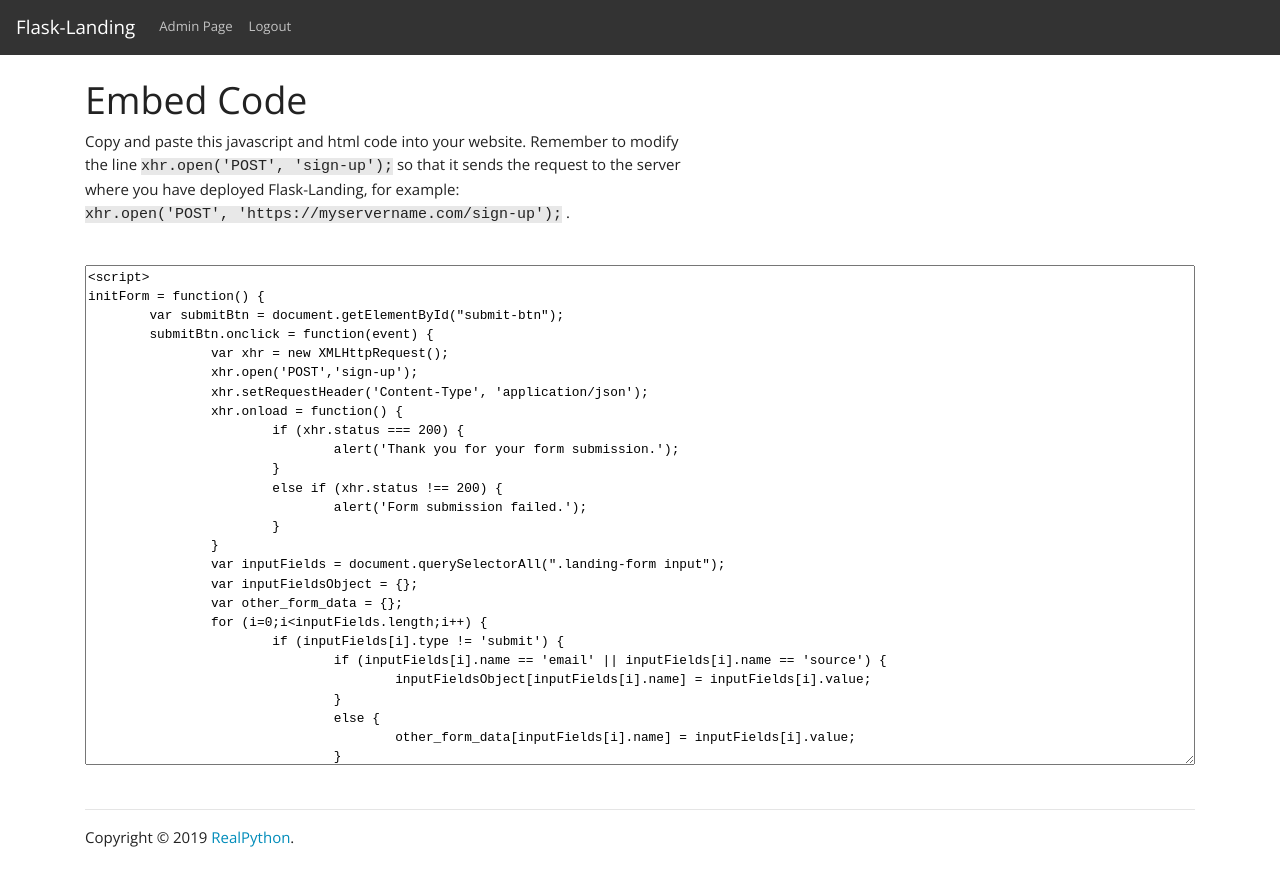
After one commit to mjhea0/Flask-Landing, a Flask app: page /embed-code in a window 1280 px wide. The commit adds this page. Shown: the top 886 px of the page. Run offline with Flask 2, Linux system fonts and the light colour scheme; a user stored in the database is signed in; tables that the repository leaves empty hold one stand-in row (values such as "Sample post"); parts of the project's set-up code (start-up, migrations or seed data) failed here and were passed over; some libraries are stand-ins or nearby versions.

Commit message:
Add sign up API.

```diff
--- a/app/__init__.py
+++ b/app/__init__.py
@@ -39,8 +39,10 @@ db = SQLAlchemy(app)
 
 from app.mod_main.views import main_blueprint
 from app.mod_user.views import user_blueprint
+from app.mod_api        import api_blueprint
 app.register_blueprint(main_blueprint)
 app.register_blueprint(user_blueprint)
+app.register_blueprint(api_blueprint)
 
 
 ####################
--- a/app/mod_user/forms.py
+++ b/app/mod_user/forms.py
@@ -1,11 +1,11 @@
 # app/mod_user/forms.py
 
 
-from flask_wtf import Form
+from flask_wtf import FlaskForm
 from wtforms import TextField, PasswordField
 from wtforms.validators import DataRequired, Email
 
 
-class LoginForm(Form):
+class LoginForm(FlaskForm):
     email = TextField('Email Address', [DataRequired(), Email()])
     password = PasswordField('Password', [DataRequired()])
--- a/app/mod_user/views.py
+++ b/app/mod_user/views.py
@@ -58,6 +58,12 @@ def admin():
     signups = Email.query.all()
     return render_template('user/admin.html', signups=signups)
 
+@user_blueprint.route('/embed-code')
+@login_required
+def embed_code():
+    """Displays ajax based form."""
+    return render_template('user/embed-code.html')
+
 @user_blueprint.route('/download-emails')
 @login_required
 def download_emails():
--- a/app/models.py
+++ b/app/models.py
@@ -45,7 +45,11 @@ class Email(db.Model):
     id = db.Column(db.Integer, primary_key=True, autoincrement=True)
     email = db.Column(db.String, unique=True, nullable=False)
     email_added_on = db.Column(db.DateTime, nullable=False)
+    source = db.Column(db.String)
+    form_data_as_json = db.Column(db.String)
 
-    def __init__(self, email):
+    def __init__(self, email, source=None, form_data_as_json=None):
         self.email = email
+        self.form_data_as_json = form_data_as_json if form_data_as_json else None
+        self.source = source if source else None
         self.email_added_on = datetime.datetime.now()
--- a/app/templates/_base.html
+++ b/app/templates/_base.html
@@ -60,7 +60,7 @@
     <!-- scripts -->
     <script src="https://code.jquery.com/jquery-2.1.1.min.js" type="text/javascript"></script>
     <script src="http://maxcdn.bootstrapcdn.com/bootstrap/4.0.0/js/bootstrap.min.js" type="text/javascript"></script>
-    <script src="{{url_for('static', filename='main.js')}}" type="text/javascript"></script>
+    <script src="{{url_for('static', filename='js/main.js')}}" type="text/javascript"></script>
     {% block js %}{% endblock %}
 
   </body>
--- a/app/templates/user/admin.html
+++ b/app/templates/user/admin.html
@@ -6,13 +6,13 @@
 
 <h1>Email Signups</h1>
 <br>
-
+<a class="btn btn-primary" href="{{ url_for('user.embed_code') }}">Embed Code</a>
 {% if signups %}
 <a class="btn btn-primary" href="{{ url_for('user.download_emails') }}">Download CSV</a>
 <table class="table admin_table">
-  <tr><th>Email Address</th><th>Registered</th></tr>
+  <tr><th>Email Address</th><th>Registered</th><th>Source</th><th>JSON&nbsp;Data</th></tr>
   {% for signup in signups %}
-  <tr><td>{{ signup.email }}</td><td>{{ signup.email_added_on }}</td></tr>
+  <tr><td>{{ signup.email }}</td><td>{{ signup.email_added_on }}</td><td style="white-space: nowrap;">{{ signup.source }}</td><td>{{ signup.form_data_as_json | truncate(15) if signup.form_data_as_json else signup.form_data_as_json}}</td></tr>
   {% endfor %}
 </table>
 {% else %}
--- /dev/null
+++ b/app/templates/user/embed-code.html
@@ -0,0 +1,22 @@
+{% extends "_base.html" %}
+
+{% block title %} - Embed Code{% endblock %}
+
+{% block content %}
+
+<h1>Embed Code</h1>
+<p style="max-width:600px;">Copy and paste this javascript and html code into your website. Remember to modify the line <span style="font-family: 'Courier New', Courier, monospace;background-color:#E8E8E8;white-space: nowrap">xhr.open('POST', 'sign-up');</span> so that it sends the request to the server where you have deployed Flask-Landing, for example: <span style="font-family: 'Courier New', Courier, monospace;background-color:#E8E8E8;white-space: nowrap">xhr.open('POST', 'https://myservername.com/sign-up');</span> .</p>
+<br>
+<textarea
+	spellcheck="false"
+	style="font-family: 'Courier New', Courier, monospace;width:100%;min-height:500px;font-size:.8rem;">
+{% include "user/form-code.html" %}
+</textarea>
+{#
+
+<hr>
+<h2>Test Form</h2>
+{% include "user/form-code.html" %}
+#}
+
+{% endblock %}
--- /dev/null
+++ b/app/templates/user/form-code.html
@@ -0,0 +1,54 @@
+<script>
+initForm = function() {
+	var submitBtn = document.getElementById("submit-btn");
+	submitBtn.onclick = function(event) {
+		var xhr = new XMLHttpRequest();
+		xhr.open('POST','sign-up');
+		xhr.setRequestHeader('Content-Type', 'application/json');
+		xhr.onload = function() {
+			if (xhr.status === 200) {
+				alert('Thank you for your form submission.');
+			}
+			else if (xhr.status !== 200) {
+				alert('Form submission failed.');
+			}
+		}
+		var inputFields = document.querySelectorAll(".landing-form input");
+		var inputFieldsObject = {};
+		var other_form_data = {};
+		for (i=0;i<inputFields.length;i++) {
+			if (inputFields[i].type != 'submit') {
+				if (inputFields[i].name == 'email' || inputFields[i].name == 'source') {
+					inputFieldsObject[inputFields[i].name] = inputFields[i].value;
+				}
+				else {
+					other_form_data[inputFields[i].name] = inputFields[i].value;
+				}
+			}
+		}
+		inputFieldsObject['form_data_as_json'] = JSON.stringify(other_form_data);
+		xhr.send(JSON.stringify(inputFieldsObject));
+		event.preventDefault();
+	}
+}
+if(window.attachEvent) {
+    window.attachEvent('onload', initForm);
+} else {
+    if(window.onload) {
+        var curronload = window.onload;
+        var newonload = function(evt) {
+            curronload(evt);
+            initForm(evt);
+        };
+        window.onload = newonload;
+    } else {
+        window.onload = initForm;
+    }
+}
+</script>
+<form class="landing-form" id="embedded-form">
+	<input type="email"  name="email" placeholder="Email">
+	<input type="text"   name="name"  placeholder="Name">
+	<input type="hidden" name="source" value="some-value" placeholder="Name">
+	<input id="submit-btn" type="submit" value="Submit">
+</form>
```
Also changed, not shown: app/mod_api/__init__.py (added, +25 -0 lines), README.md, app/static/js/main.js (line endings or trailing spaces).
